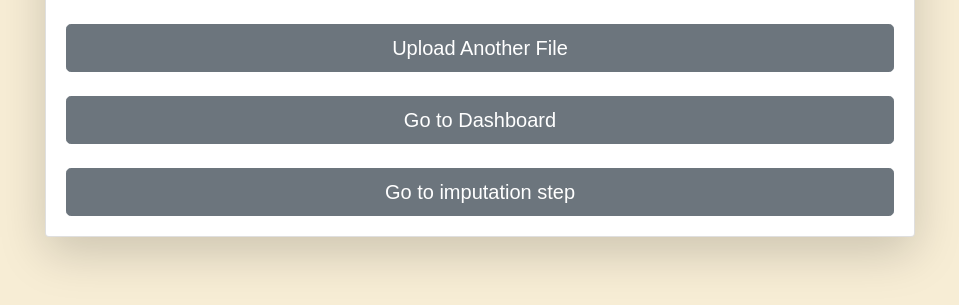
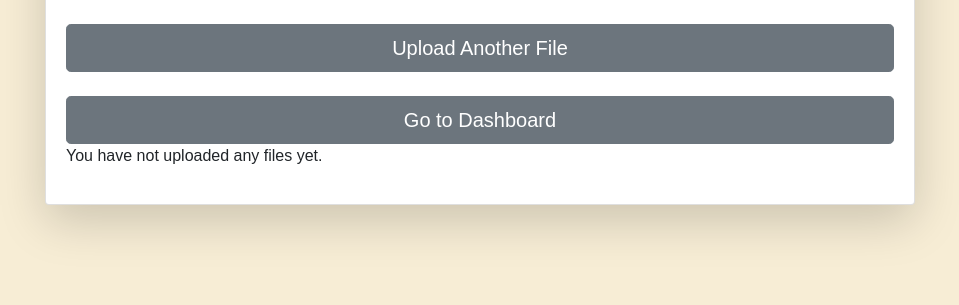
Before and after one commit to Abdelrahman-Elnagar/AutoPipe, a Flask app: template GUI/templates/result.html in a window 1280 px wide. Shown: the part 426-731 px from the top of the page, without its empty margins (160-1119 px from the left). Run offline with Flask 3, Linux system fonts and the light colour scheme; the template is opened without the code that fills it: most values are stand-ins (such as "Sample title", 1, 10 or a date in 2020); some libraries are stand-ins or nearby versions.

Commit message:
save before imoutation

```diff
--- a/Engine/data_imputation/linear_regression_imputation.py
+++ b/Engine/data_imputation/linear_regression_imputation.py
@@ -1,4 +1,4 @@
-import pandas as pd
+'''import pandas as pd
 from sklearn.linear_model import LinearRegression
 
 def linear_regression_imputation(df):
@@ -33,3 +33,4 @@ def linear_regression_imputation(df):
                 df_imputed.loc[df_imputed[col].isnull(), col] = predicted_values
 
     return df_imputed
+'''
--- a/GUI/templates/imputation_result.html
+++ b/GUI/templates/imputation_result.html
@@ -39,9 +39,10 @@
                 <form action="{{ url_for('index') }}" method="GET" class="mt-4">
                     <button type="submit" class="btn btn-secondary btn-lg btn-block">Upload Another File</button>
                 </form>
-                <form action="{{ url_for('file.dashboard') }}" method="GET" class="mt-4">
+                <form action="{{ url_for('dashboard') }}" method="GET" class="mt-4">
                     <button type="submit" class="btn btn-secondary btn-lg btn-block">Go to Dashboard</button>
                 </form>
+
             </div>
         </div>
     </div>
--- a/GUI/templates/result.html
+++ b/GUI/templates/result.html
@@ -23,8 +23,9 @@
                 <h2 class="card-title text-center">Data Summary</h2>
                 <h3 class="mt-4">Summary Statistics</h3>
                 <div class="table-responsive">
-                    {{ tables | safe }}
+                    {{ tables | safe | trim }}
                 </div>
+
 
                 <!-- Display the histogram visualization -->
                 <h3 class="mt-5">Data Visualization: Histogram</h3>
@@ -45,9 +46,17 @@
                 <form action="{{ url_for('dashboard') }}" method="GET" class="mt-4">
                     <button type="submit" class="btn btn-secondary btn-lg btn-block">Go to Dashboard</button>
                 </form>
-                <form action="{{ url_for('file.impute', file_id=file_id) }}" method="GET" class="mt-4">
-                    <button type="submit" class="btn btn-secondary btn-lg btn-block">Go to imputation step</button>
-                </form>
+                {% if current_file %}
+                <div>
+                    <form action="{{ url_for('impute', file_id=current_file._id) }}" method="GET" class="mt-4">
+                        <button type="submit" class="btn btn-secondary btn-lg btn-block">Impute</button>
+                    </form>
+                </div>
+            {% else %}
+                <p>You have not uploaded any files yet.</p>
+            {% endif %}
+
+
 
             </div>
         </div>
--- a/app.py
+++ b/app.py
@@ -12,6 +12,7 @@ import pandas as pd# type: ignore
 from bson import ObjectId# type: ignore
 import re
 from Engine.data_imputation.run_imputation import run_all_imputations
+file_bp = Blueprint('file', __name__)
 
 app = Flask(__name__, template_folder='GUI/templates')
 
@@ -177,16 +178,16 @@ def visualize(file_id):
     histogram_url = create_histogram(df)
     scatter_plot_url = create_scatter_plot(df)
 
-        # Run all imputation techniques and choose the best one
-    '''imputed_df, best_method = run_all_imputations(df)
+    # Fetch only the current file for the user
+    current_user_file = file_data  # since you already fetched the specific file data
 
-    # Show the user the imputed data and method used
-    flash(f'Best imputation technique: {best_method}', 'success')'''
     # Pass visualizations to the template
+# Pass the DataFrame to the template
     return render_template('result.html',
-                           tables=[df.head().to_html(classes='data')],
-                           histogram_url=histogram_url,
-                           scatter_plot_url=scatter_plot_url)
+                        current_file=current_user_file,
+                        tables=[df.head().to_html(classes='data', index=False)],
+                        histogram_url=histogram_url,
+                        scatter_plot_url=scatter_plot_url)
 
 def create_histogram(df):
     """Create a histogram of the first numeric column in the DataFrame."""
@@ -222,8 +223,7 @@ def create_scatter_plot(df):
     # If not enough columns for a scatter plot
     return None
 # New Route for Imputation Page
-file_bp = Blueprint('file', __name__)
-@file_bp.route('/impute/<file_id>')
+@app.route('/impute/<file_id>')
 @login_required
 def impute(file_id):
     # Fetch the file from MongoDB
@@ -244,7 +244,6 @@ def impute(file_id):
 
     # Visualize the comparison of imputation techniques
     for method, imputed_df in imputed_results.items():
-        # Store the scores and method names for visualization
         scores[method] = evaluate_imputation(df, imputed_df)
 
     # Create a comparison bar chart for imputation scores
@@ -255,6 +254,13 @@ def impute(file_id):
                            tables=[df.head().to_html(classes='data')],
                            comparison_chart=comparison_chart,
                            best_method=best_method)
+
+# New Route for Imputation Result Page
+@file_bp.route('/imputation_result')
+@login_required
+def imputation_result():
+    # Logic to render the imputation results
+    return render_template('imputation_result.html')
 
 # Helper to create bar chart for imputation comparisons
 def evaluate_imputation(df_original, df_imputed):
```
Also changed, not shown: GUI/templates/dashboard.html (+11 -1 lines), 1 other file.
